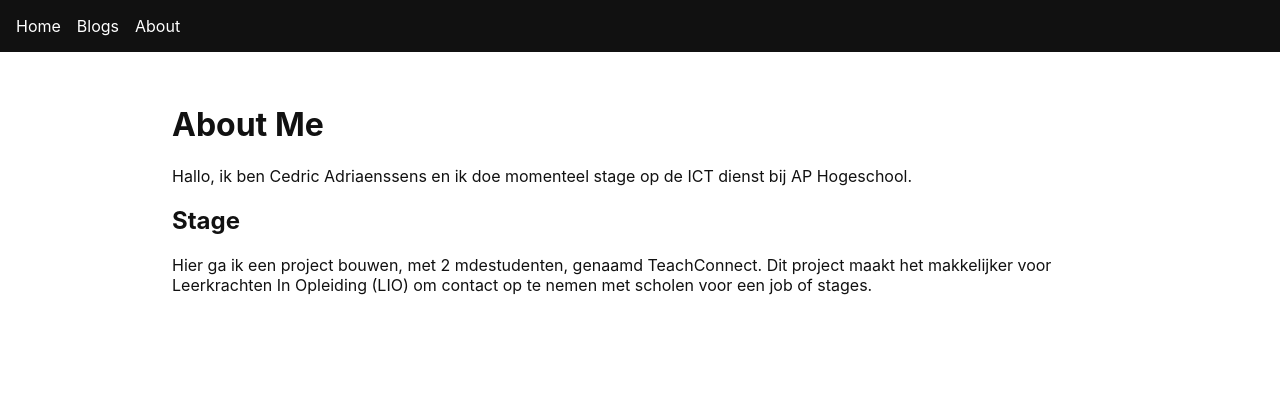
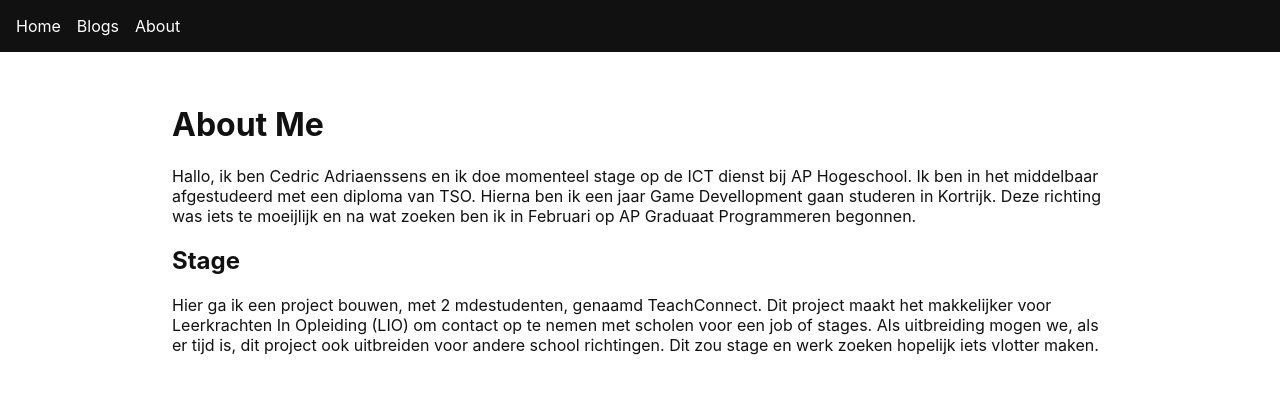
Before and after one commit to Fullpower79/blog-client, an Angular app: page /about in a window 1280 px wide. Shown: the top 394 px of the page. Built offline with nearby package versions, Linux system fonts and the light colour scheme.

Commit message:
de About page een beetje geupdate met persoonlijke info

```diff
--- a/src/app/pages/about/about.html
+++ b/src/app/pages/about/about.html
@@ -3,6 +3,8 @@
 
     <p>
       Hallo, ik ben Cedric Adriaenssens en ik doe momenteel stage op de ICT dienst bij AP Hogeschool.
+      Ik ben in het middelbaar afgestudeerd met een diploma van TSO. Hierna ben ik een jaar Game Devellopment gaan studeren in Kortrijk.
+      Deze richting was iets te moeijlijk en na wat zoeken ben ik in Februari op AP Graduaat Programmeren begonnen.
 
     </p>
 
@@ -10,4 +12,5 @@
     <p>
       Hier ga ik een project bouwen, met 2 mdestudenten, genaamd TeachConnect.
       Dit project maakt het makkelijker voor Leerkrachten In Opleiding (LIO) om contact op te nemen met scholen voor een job of stages.
+      Als uitbreiding mogen we, als er tijd is, dit project ook uitbreiden voor andere school richtingen. Dit zou stage en werk zoeken hopelijk iets vlotter maken.
     </p>
```
